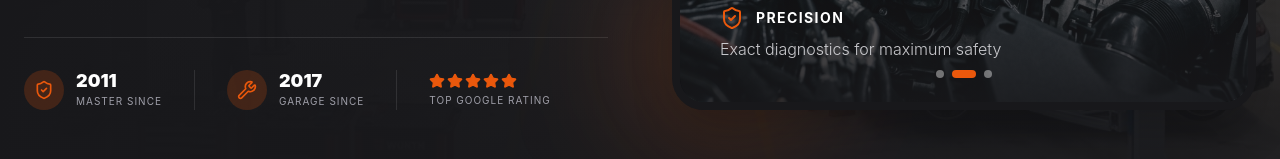
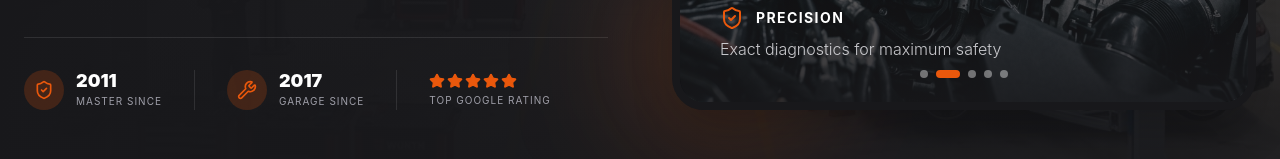
Before and after one commit to rezaivision-maker/die-reparatur-garage, a React (Vite) app: page / in a window 1280 px wide. Shown: the part 793-952 px from the top of the page. Built offline with nearby package versions, Linux system fonts and the light colour scheme.

Commit message:
Expanded hero slider to 5 slides including Motorcycle and US Car specialist

```diff
--- a/src/i18n/translations.ts
+++ b/src/i18n/translations.ts
@@ -27,7 +27,9 @@ export const translations = {
       slides: [
         { label: "Meisterqualität", desc: "Modernste Technik & jahrelange Erfahrung" },
         { label: "Präzision", desc: "Exakte Diagnose für maximale Sicherheit" },
-        { label: "Handwerk", desc: "Sorgfalt bei jedem Handgriff" }
+        { label: "Handwerk", desc: "Sorgfalt bei jedem Handgriff" },
+        { label: "Zweirad-Service", desc: "Professionelle Wartung & Reparatur" },
+        { label: "US-Car Spezialist", desc: "Dein Partner für amerikanische Träume" }
       ]
     },
     garage: {
@@ -184,7 +186,9 @@ export const translations = {
       slides: [
         { label: "Master Quality", desc: "State-of-the-art tech & years of experience" },
         { label: "Precision", desc: "Exact diagnostics for maximum safety" },
-        { label: "Craftsmanship", desc: "Care in every single movement" }
+        { label: "Craftsmanship", desc: "Care in every single movement" },
+        { label: "Motorcycle Service", desc: "Professional maintenance & repair" },
+        { label: "US-Car Specialist", desc: "Your partner for American dreams" }
       ]
     },
     garage: {
--- a/src/pages/Home.tsx
+++ b/src/pages/Home.tsx
@@ -27,7 +27,9 @@ const FeatureCard = ({ icon: Icon, title, desc }: { icon: any, title: string, de
 const heroImages = [
   { url: "/images/hero-3.png" },
   { url: "/images/hero-1.png" },
-  { url: "/images/hero-2.png" }
+  { url: "/images/hero-2.png" },
+  { url: "/images/hero-4.png" },
+  { url: "/images/hero-5.png" }
 ];
 
 export const Home = () => {
```
